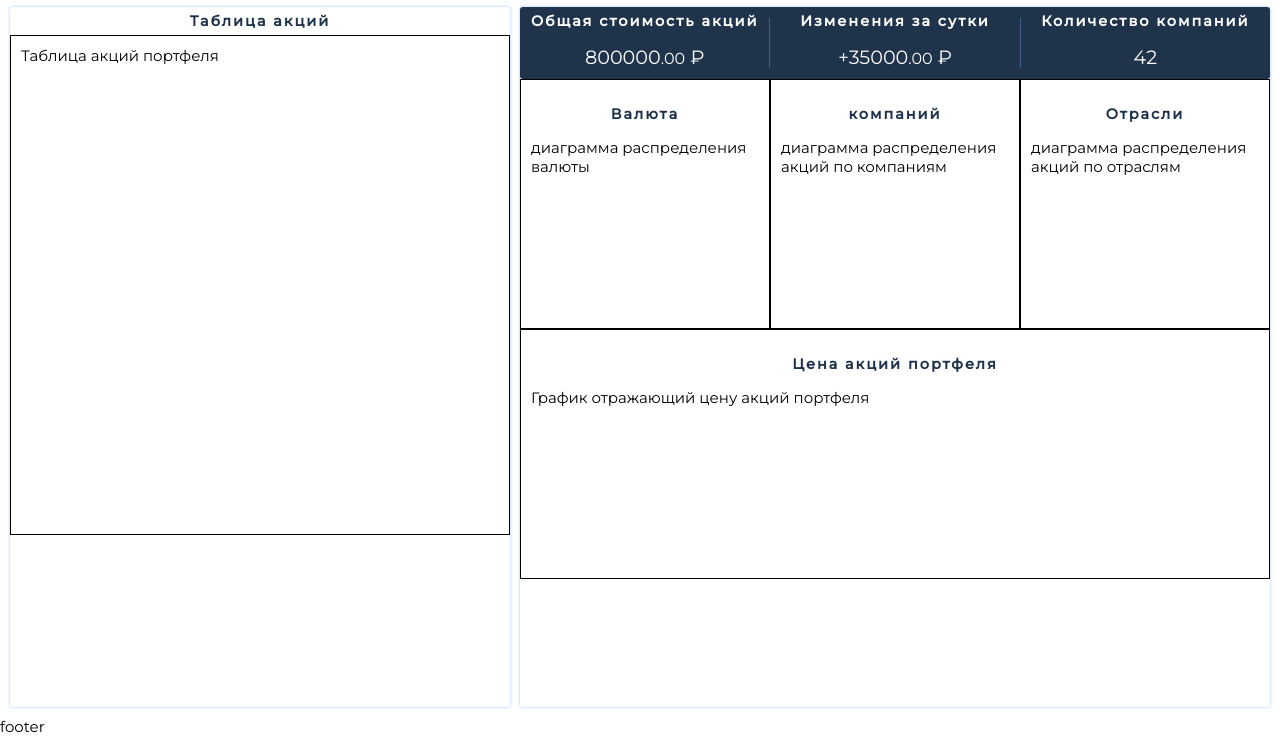
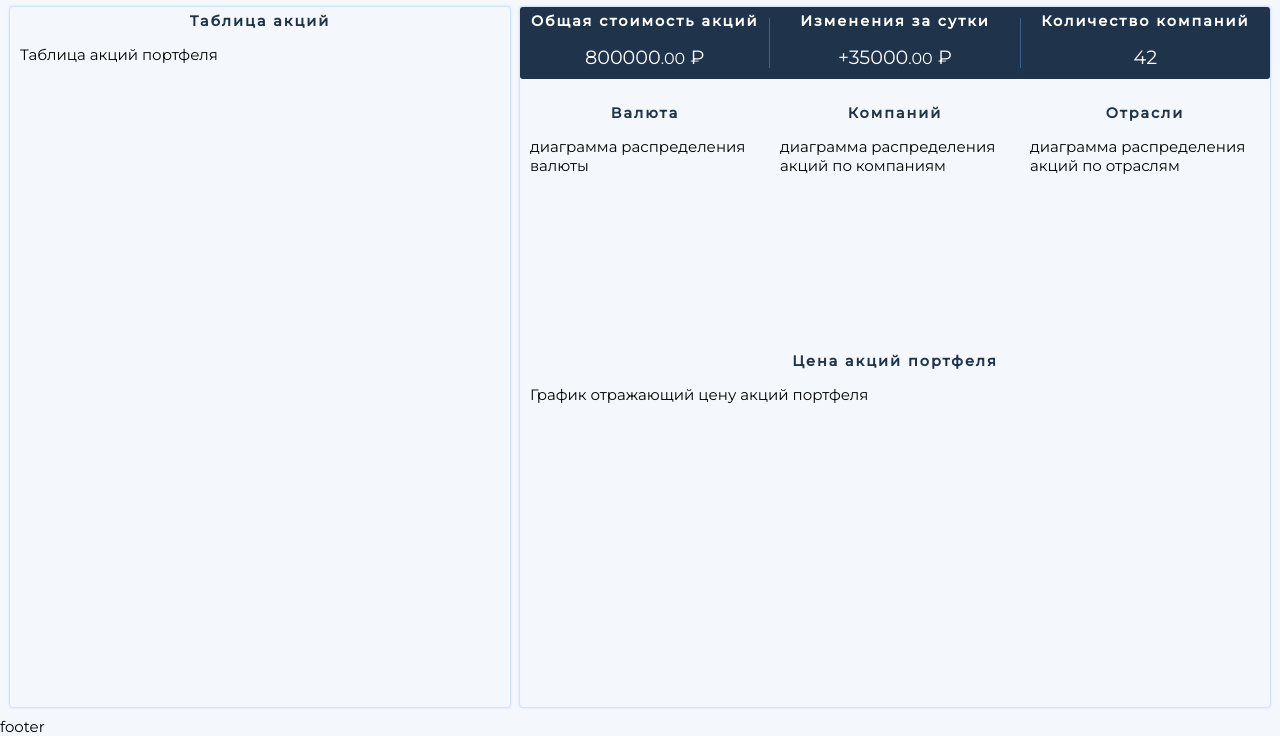
Before and after one commit to cvetkof/web, a plain HTML site: page main stock page/stock page.html in a window 1280 px wide. Shown: the part 79-815 px from the top of the page. Drawn offline with Linux system fonts and the light colour scheme.

Commit message:
26.01.2021

```diff
--- a/main stock page/stock page.css
+++ b/main stock page/stock page.css
@@ -7,6 +7,8 @@ body {
 
 	display: flex;
 	flex-direction: column;
+
+	background-color: #5c91d210;
 }
 
 
@@ -41,7 +43,6 @@ body {
 .table-table {
 	padding: 10px;
 	height: 500px;
-	border: solid 1px black;
 }
 .stockPage-info {
 	width: 60%;
@@ -91,7 +92,6 @@ body {
 .diagram-column {
 	padding-top: 20px;
 	width: 33.3333%;
-	border: solid 1px black;
 }
 
 .header-color {
@@ -104,7 +104,6 @@ body {
 }
 .stockPage-graf {
 	padding-top: 20px;
-	border: solid 1px black;
 }
 
 .graf-content {
--- a/main stock page/stock page.html
+++ b/main stock page/stock page.html
@@ -75,7 +75,7 @@
 						<div class="diagram-content">диаграмма распределения валюты</div>
 					</div>
 					<div class="diagram-column">
-						<div class="stockPage-header">компаний</div>
+						<div class="stockPage-header">Компаний</div>
 						<div class="diagram-content">диаграмма распределения акций по компаниям</div>
 					</div>
 					<div class="diagram-column">
@@ -95,7 +95,7 @@
 			footer
 		</footer>
 
-		<script src="js/script.js"></script>
+		<script src="../js/script.js"></script>
 	</body>
 
 </html>
```
Also changed, not shown: main page/index.html (+1 -1 lines).
